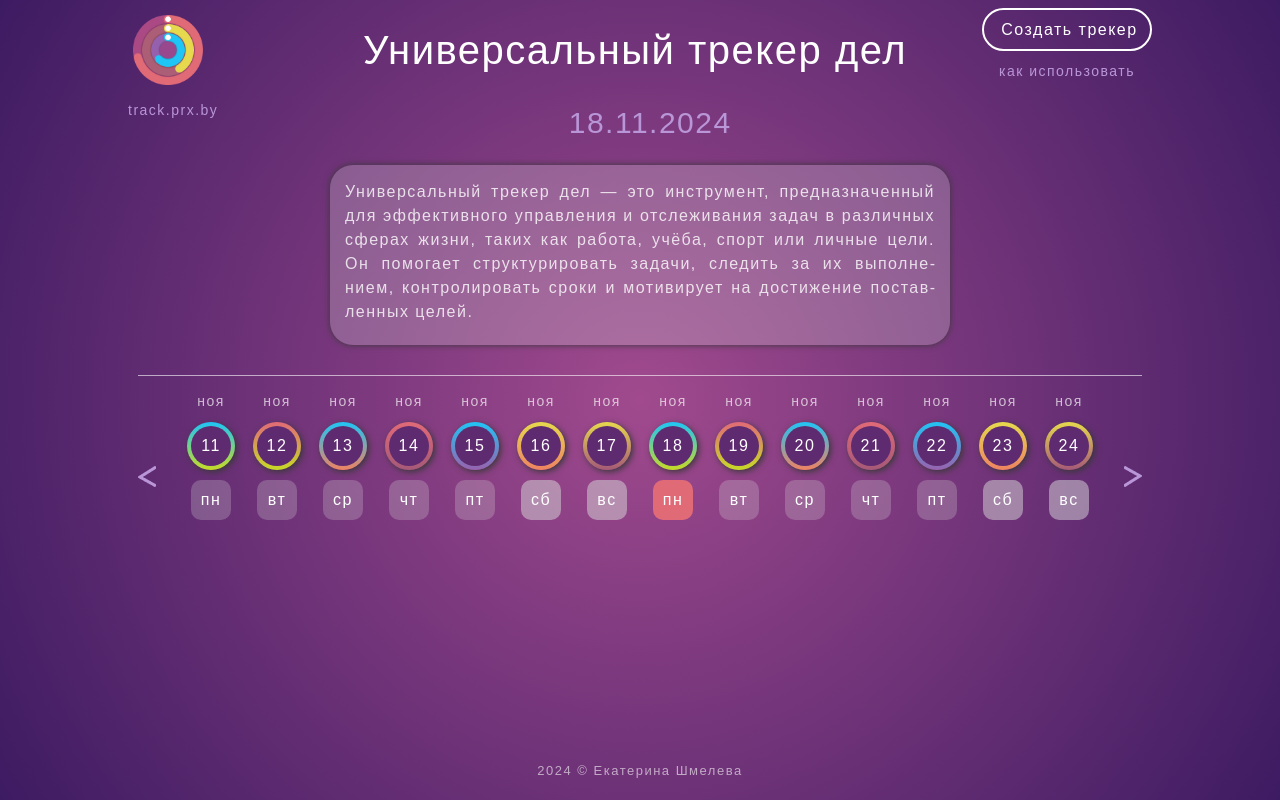
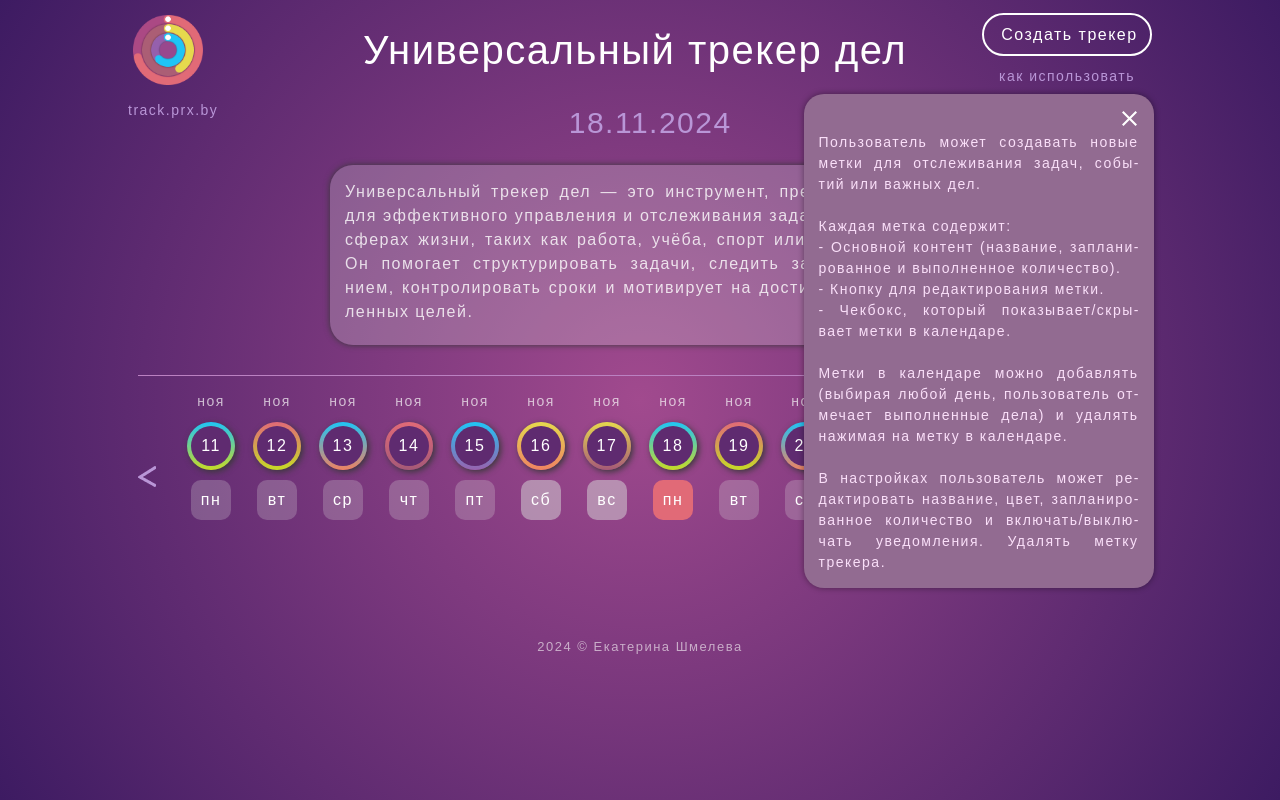
Before and after one commit to gutkati/react-tracker, a React (Vite) app: page / in a window 1280 px wide. Both pictures are taken after a click on the element "как использовать". Built offline with nearby package versions, Linux system fonts and the light colour scheme.

Commit message:
Добавить модальное окно - как использовать в header

```diff
--- a/src/App.module.css
+++ b/src/App.module.css
@@ -1,6 +1,6 @@
 .app {
-    width: 100vw;
-    height: 100vh;
+    width: 100%;
+    height: 100%;
     display: flex;
     flex-direction: column;
     align-items: center;
--- a/src/components/btnTracker/BtnTracker.module.css
+++ b/src/components/btnTracker/BtnTracker.module.css
@@ -9,6 +9,8 @@
 }
 
 .container__btn {
+    width: 86px;
+    height: 86px;
     padding-top: 20px;
     position: relative;
 }
@@ -25,6 +27,11 @@
     position: relative;
     box-shadow: inset 0 -4px 6px rgba(0, 0, 0, .5),
     0 4px 6px rgba(0, 0, 0, .5);
+}
+
+.btn__tracker:hover {
+    width: 86px;
+    height: 86px;
 }
 
 .btn__tracker:active {
@@ -52,10 +59,12 @@
 
 .mark__calendar {
     text-align: center;
-    letter-spacing: 0.4px;
-    font-size: 11px;
+    letter-spacing: 0.8px;
+    font-size: 12px;
     overflow-wrap: break-word; /* Включаем перенос длинных слов */
     word-break: break-word; /* Подстраховка для старых браузеров */
+    hyphens: auto;
+
 }
 
 .arrow__modal {
@@ -202,9 +211,19 @@
 
 @media screen and (max-width: 928px) {
 
+    .container__btn {
+        width: 82px;
+        height: 82px;
+    }
+
     .btn__tracker {
         width: 80px;
         height: 80px;
+    }
+
+    .btn__tracker:hover {
+        width: 82px;
+        height: 82px;
     }
 
     .btn__tracker_small {
@@ -220,7 +239,17 @@
         margin: 15px 0;
     }
 
+    .container__btn {
+        width: 76px;
+        height: 76px;
+    }
+
     .btn__tracker {
+        width: 74px;
+        height: 74px;
+    }
+
+    .btn__tracker:hover {
         width: 74px;
         height: 74px;
     }
--- a/src/components/day/Day.module.css
+++ b/src/components/day/Day.module.css
@@ -95,7 +95,7 @@
     cursor: pointer;
     position: relative;
     box-shadow: 0 3px 3px rgba(0, 0, 0, .3);
-    margin: 15px 0;
+    margin: 10px 0;
 }
 
 .mark__circle::after {
--- a/src/components/header/Header.module.css
+++ b/src/components/header/Header.module.css
@@ -7,6 +7,7 @@
     flex-direction: row;
     justify-content: space-between;
     align-items: center;
+
 }
 
 .header .logo:first-child {
@@ -18,6 +19,7 @@
     flex-direction: column;
     align-items: center;
     gap: 10px;
+    position: relative;
 }
 
 .link__desc {
@@ -30,12 +32,53 @@
     color: #ffffff;
 }
 
-.styles.box__description {
-    max-width: 100px;
-    background-color: #bfbfbf;
+.box__description {
+    display: flex;
+    flex-direction: column;
+    width: 350px;
+    padding: 15px;
+    box-sizing: border-box;
+    background-color: #926b91;
     border-radius: 20px;
+    position: absolute;
+    left: -105%;
+    top: 110%;
+    z-index: 10;
+    box-shadow: 0 0 6px rgba(0, 0, 0, .4);
+}
 
+.text__description {
+    text-align: justify;
+    font-size: 14px;
+    overflow-wrap: break-word;
+    word-break: break-word;
+    hyphens: auto;
+    height: fit-content;
+    color: #fadff9;
 }
+
+.text__description span {
+    font-weight: bold;
+    color: #fadff9;
+}
+
+.close__description {
+    background-image: url("../../images/close-icon.svg");
+    width: 18px;
+    height: 18px;
+    background-size: 15px;
+    background-position: center;
+    background-repeat: no-repeat;
+    align-self: flex-end;
+    transition: background-size 0.1s;
+    margin-bottom: 5px;
+}
+
+.close__description:hover {
+    cursor: pointer;
+    background-size: 18px;
+}
+
 
 @media screen and (max-width: 1280px) {
     .header {
--- a/src/components/header/header.jsx
+++ b/src/components/header/header.jsx
@@ -9,6 +9,11 @@ import InfoBox from "../infoBox/infoBox";
 const Header = () => {
 
     const [isVisible, setIsVisible] = useState(false)
+
+    function closeModalDesc() {
+        setIsVisible(false)
+    }
+
     return (
         <div className={styles.header}>
             <NavLink to='/' className={styles.logo}>
@@ -26,7 +31,19 @@ const Header = () => {
 
                 {isVisible ?
                     <div className={styles.box__description}>
-                        {/*<p>скоро здесь будет текст</p>*/}
+                        <div className={styles.close__description} onClick={closeModalDesc}/>
+                        <p className={styles.text__description}>Пользователь может создавать новые метки для
+                            отслеживания задач, событий или важных дел.<br/><br/>
+                            Каждая метка содержит:<br/>
+                            - Основной контент (название, запланированное и выполненное количество).<br/>
+                            - Кнопку для редактирования метки.<br/>
+                            - Чекбокс, который показывает/скрывает метки в календаре.<br/><br/>
+                            Метки в календаре можно добавлять (выбирая любой день, пользователь отмечает выполненные
+                            дела) и удалять нажимая на метку в календаре.
+                            <br/><br/>
+                            В настройках пользователь может редактировать название, цвет, запланированное количество и
+                            включать/выключать уведомления. Удалять метку трекера.
+                        </p>
                     </div>
                     : ''
                 }
--- a/src/components/mainTracker/MainTracker.module.css
+++ b/src/components/mainTracker/MainTracker.module.css
@@ -75,7 +75,7 @@
 }
 
 .border {
-    border-bottom: 1px solid rgba(255, 255, 255, .6);
+    border-bottom: 1px solid #bb81c2;
     margin-top: 30px;
 }
 
```
